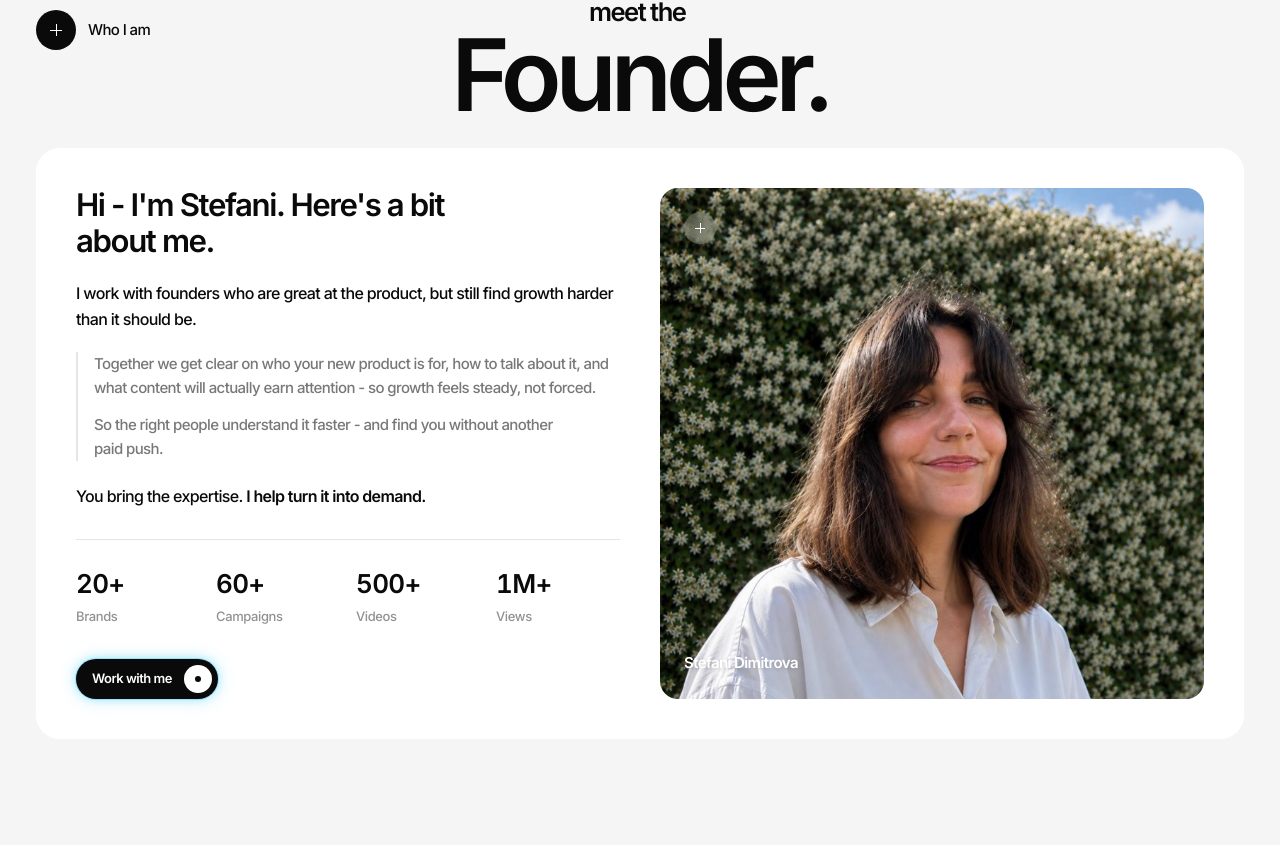
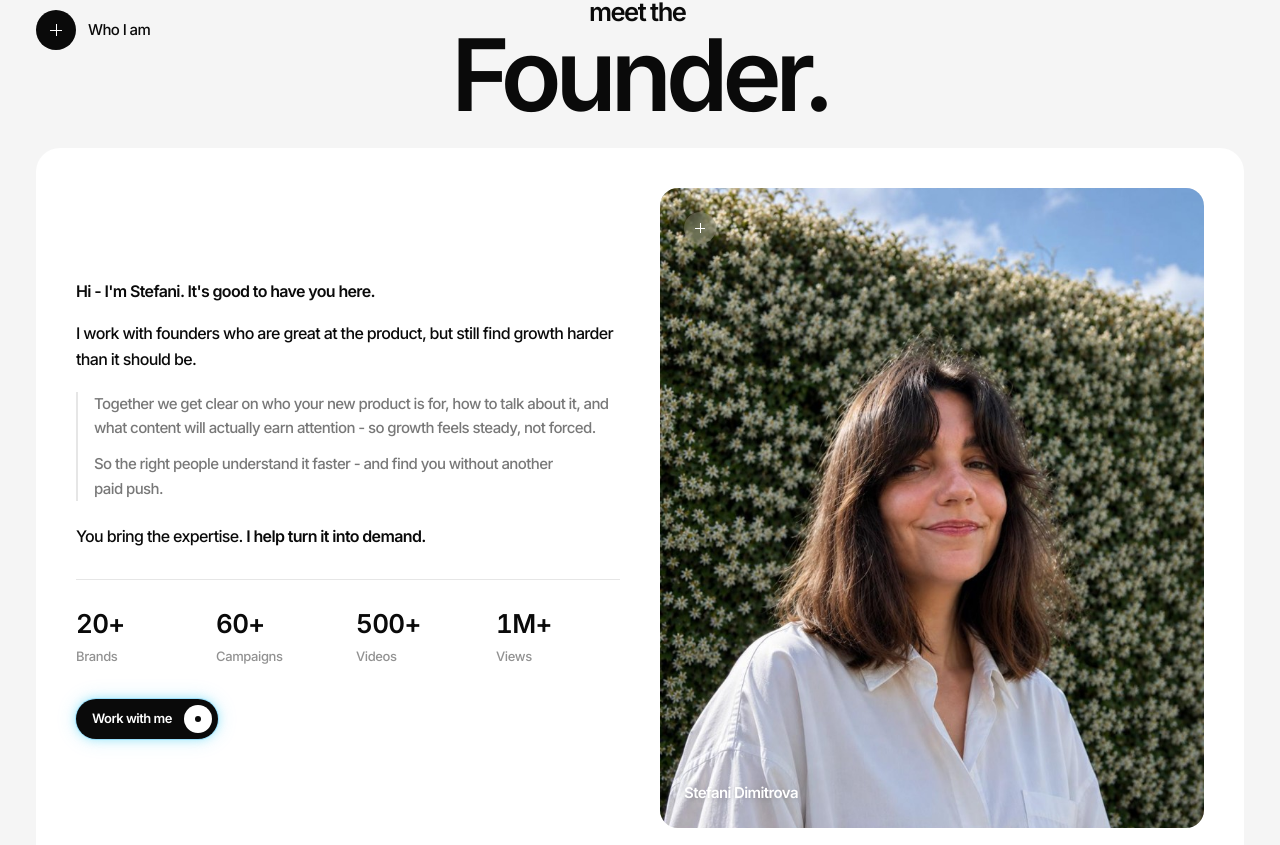
Before and after one commit to stephanie569/NAU-Web, a Next.js app: page / in a window 1280 px wide. Shown: the part 1224-2069 px from the top of the page. Built offline with nearby package versions, Linux system fonts and the light colour scheme; a web font is replaced by a local one.

Commit message:
NAU 7.1
about me section

```diff
--- a/src/components/TeamSection.tsx
+++ b/src/components/TeamSection.tsx
@@ -160,12 +160,12 @@ export function TeamSection() {
         </div>
 
         <div className="grid w-full grid-cols-1 gap-8 rounded-[24px] bg-white p-5 md:gap-10 md:p-8 lg:grid-cols-2 lg:items-stretch lg:gap-10 lg:p-10">
-          <div className="flex min-w-0 flex-col">
-            <h3 className="max-w-[20ch] text-[clamp(1.45rem,2.6vw,1.95rem)] leading-[1.15] font-semibold tracking-[-0.045em] text-[#0a0a0a]">
+          <div className="flex min-w-0 flex-col justify-center py-2 lg:py-8">
+            <p className="max-w-[34rem] text-[15px] leading-relaxed font-semibold tracking-[-0.04em] text-pretty text-[#0a0a0a] md:text-[16px]">
               {title}
-            </h3>
+            </p>
 
-            <p className="mt-5 max-w-[34rem] text-[15px] leading-relaxed font-medium tracking-[-0.04em] text-pretty text-[#0a0a0a] md:text-[16px]">
+            <p className="mt-4 max-w-[34rem] text-[15px] leading-relaxed font-medium tracking-[-0.04em] text-pretty text-[#0a0a0a] md:text-[16px]">
               {lead}
             </p>
 
@@ -198,7 +198,7 @@ export function TeamSection() {
             </div>
           </div>
 
-          <div className="relative mx-auto aspect-[3/4] w-full max-w-[440px] overflow-hidden rounded-[18px] bg-[#f0f0f0] lg:mx-0 lg:aspect-auto lg:h-full lg:min-h-0 lg:max-w-none">
+          <div className="relative mx-auto aspect-[3/4] w-full max-w-[440px] overflow-hidden rounded-[18px] bg-[#f0f0f0] lg:mx-0 lg:aspect-auto lg:h-full lg:min-h-[36rem] lg:max-w-none xl:min-h-[40rem]">
             <Image
               src={imageSrc}
               alt={imageAlt}
--- a/src/lib/sections.ts
+++ b/src/lib/sections.ts
@@ -607,7 +607,7 @@ export const teamSectionCopy = {
   sectionLabel: "Who I am",
   sectionTitleLead: "meet the",
   sectionTitle: "Founder.",
-  title: "Hi - I'm Stefani. Here's a bit about me.",
+  title: "Hi - I'm Stefani. It's good to have you here.",
   company: "nau studio",
   lead: "I work with founders who are great at the product, but still find growth harder than it should\u00A0be.",
   field:
```
